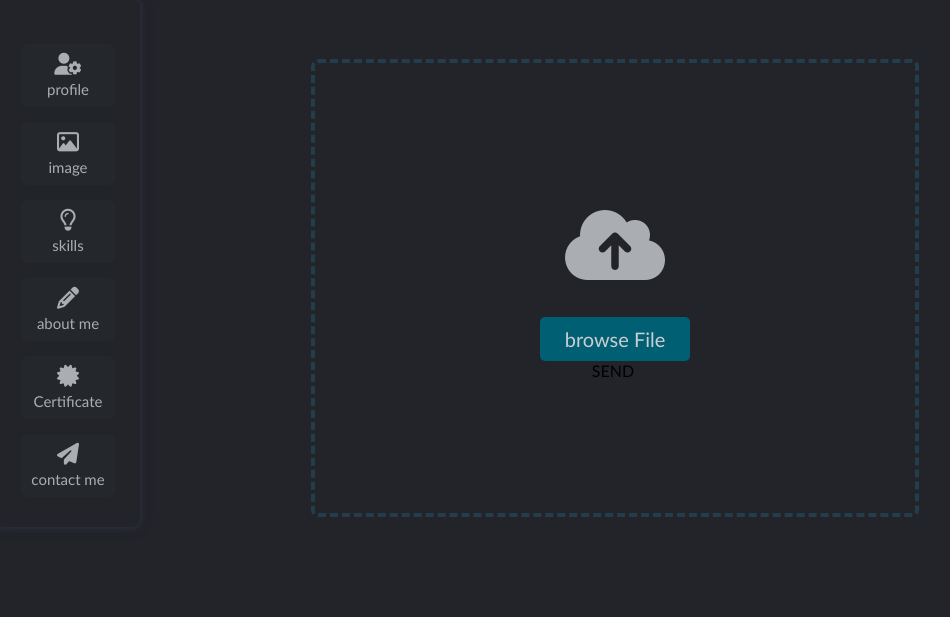
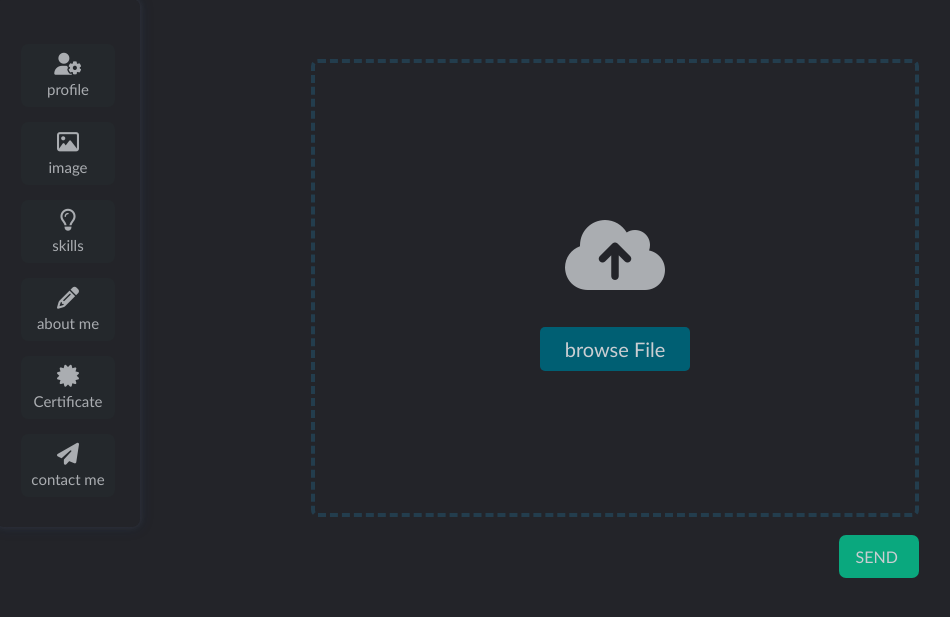
Before and after one commit to DimWar/Mini_graphic_shoop_project, a PHP site: page /admin.php in a window 1280 px wide. Shown: the part 142-759 px from the top of the page, without its empty margins (25-975 px from the left). Run offline with PHP 8.4, Linux system fonts and the light colour scheme.

Commit message:
bug fixed

```diff
--- a/assets/css/admin_style/custom/uploader.css
+++ b/assets/css/admin_style/custom/uploader.css
@@ -77,7 +77,7 @@ main{
 }
 
 
-.send_btn label{
+.send_btn{
     background: var(--background_color13);
     color: var(--text_color03);
     padding: 12px 17px;
@@ -86,9 +86,11 @@ main{
     bottom: -61px;
     right: 46px;
     cursor: pointer;
+    text-align: center;
+    display: block!important;
 }
 
-.send_btn label:hover{
+.send_btn:hover{
     background: var(--background_color12);
     transform: scale(1.04);
 }
--- a/assets/js/script.js
+++ b/assets/js/script.js
@@ -43,7 +43,10 @@ function showFile(){
         let fileReader = new FileReader();
         fileReader.onload = ()=>{
             let fileURL = fileReader.result;
-            let imgTag = `<img src="${fileURL}" alt="">`;
+            let imgTag = `<img src="${fileURL}" alt="">
+            <label for="send" class="send_btn">SEND
+            <input type="submit" value="" id="send">
+        </label>`;
             dropArea.innerHTML = imgTag ;
         }
         fileReader.readAsDataURL(file);
--- a/view/admin_tpl.php
+++ b/view/admin_tpl.php
@@ -59,7 +59,7 @@
                 <input type="file" name="file-image" id="file" class="dis_none">
                 </label>
                 <!-- <div class="send_btn"> -->
-                    <label for="send" >SEND
+                    <label for="send" class="send_btn">SEND
                         <input type="submit" value="" id="send">
                     </label>
                 <!-- </div> -->
```
